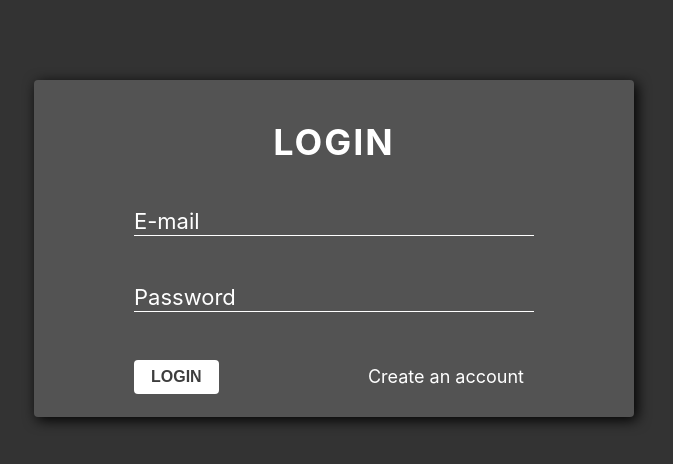
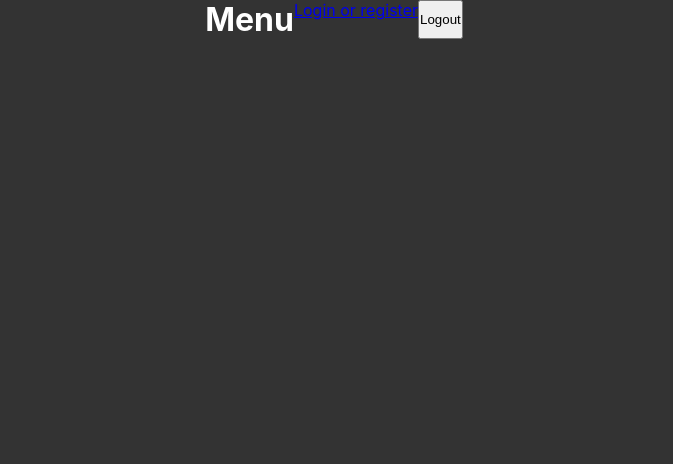
Before and after one commit to MateuszMalec1611/TSC-Tic-Tac-Toe, a React (Create React App) app: page /menu in a window 1280 px wide. Shown: the top 464 px of the page, without its empty margins (306-979 px from the left). Built offline with nearby package versions, Linux system fonts and the light colour scheme; no server answers.

Commit message:
feat: add login option

```diff
--- a/package.json
+++ b/package.json
@@ -46,6 +46,7 @@
     ]
   },
   "devDependencies": {
+    "@types/react-router-dom": "^5.3.0",
     "@types/styled-components": "^5.1.14",
     "babel-plugin-module-resolver": "^4.1.0"
   }
--- a/src/App.tsx
+++ b/src/App.tsx
@@ -1,11 +1,18 @@
-import Form from './components/Form/Form';
+import { BrowserRouter as Router, Switch, Route } from 'react-router-dom';
+import Auth from './pages/Auth/Auth';
+import Menu from './pages/Menu/Menu';
 import { Container, Wrapper } from './styles';
 
 const App = () => {
     return (
         <Container>
             <Wrapper>
-                <Form />
+                <Router>
+                    <Switch>
+                        <Route exact path="/" component={Auth} />
+                        <Route path="/menu" component={Menu} />
+                    </Switch>
+                </Router>
             </Wrapper>
         </Container>
     );
--- a/src/components/Form/Form.tsx
+++ b/src/components/Form/Form.tsx
@@ -1,16 +1,17 @@
-import React, { useContext, useState } from 'react';
+import React, { useState } from 'react';
+import { useHistory } from 'react-router';
 import { useForm } from 'src/hooks/useForm';
 import { useAuth } from 'src/hooks/useAuth';
 import { emialRegex } from 'src/utils/constants';
 import * as S from './styles';
 import { useTicTacToe } from 'src/hooks/useTicTacToe';
-import { TicTacToeContext } from 'src/store/TicTacToe/TicTacToe.context';
 import { TicTacToeActionType } from 'src/store/TicTacToe/TicTacToe.types';
 
 const Form = () => {
+    const history = useHistory();
     const [loginFormType, setLoginFormType] = useState(true);
     const [error, setError] = useState('');
-    const { signup } = useAuth();
+    const { signup, login } = useAuth();
     const {
         ticTacToeState: { loading },
         ticTacToeDispatch,
@@ -48,8 +49,9 @@ const Form = () => {
             setError('');
             ticTacToeDispatch({ type: TicTacToeActionType.LOADING, payload: true });
 
-            if (loginFormType) return;
+            if (loginFormType) await login(email, password);
             if (!loginFormType) await signup(email, password);
+            history.push('/menu');
         } catch (err) {
             setError(loginFormType ? 'Failed to login' : 'Failed to create an account');
         } finally {
@@ -72,8 +74,12 @@ const Form = () => {
     };
 
     const emailErrorInfo = emailError && <S.Error>Please enter a valid Email!</S.Error>;
-    const passwordErrorInfo = passwordError && <S.Error>Password incorrect (at least 6 characters)</S.Error>;
-    const confirmPasswordErrorInfo = confirmPasswordError && <S.Error>Passwords do not match</S.Error>;
+    const passwordErrorInfo = passwordError && (
+        <S.Error>Password incorrect (at least 6 characters)</S.Error>
+    );
+    const confirmPasswordErrorInfo = confirmPasswordError && (
+        <S.Error>Passwords do not match</S.Error>
+    );
 
     return (
         <S.FormContainer onSubmit={submitHandler}>
--- /dev/null
+++ b/src/pages/Auth/Auth.tsx
@@ -0,0 +1,5 @@
+import Form from 'src/components/Form/Form';
+
+const Auth = () => <Form />;
+
+export default Auth;
--- /dev/null
+++ b/src/pages/Menu/Menu.tsx
@@ -0,0 +1,36 @@
+import { useState } from 'react';
+import { Link, useHistory } from 'react-router-dom';
+import { useAuth } from 'src/hooks/useAuth';
+import { useTicTacToe } from 'src/hooks/useTicTacToe';
+import { TicTacToeActionType } from 'src/store/TicTacToe/TicTacToe.types';
+
+const Menu = () => {
+    const history = useHistory();
+    const [error, setError] = useState('');
+    const { logout } = useAuth();
+    const { ticTacToeDispatch } = useTicTacToe();
+
+    const logoutHandling = async () => {
+        try {
+            setError('');
+            ticTacToeDispatch({ type: TicTacToeActionType.LOADING, payload: true });
+
+            await logout();
+            history.push('/');
+        } catch (err) {
+            setError('Failed to logout');
+        } finally {
+            ticTacToeDispatch({ type: TicTacToeActionType.LOADING, payload: false });
+        }
+    };
+
+    return (
+        <>
+            <h1>Menu</h1>
+            <Link to="/">Login or register</Link>
+            <button onClick={logoutHandling}>Logout</button>
+        </>
+    );
+};
+
+export default Menu;
--- /dev/null
+++ b/src/pages/Menu/style.ts
@@ -0,0 +1 @@
+import styled from 'styled-components';
--- a/src/store/Auth/Auth.context.tsx
+++ b/src/store/Auth/Auth.context.tsx
@@ -1,6 +1,12 @@
 import React from 'react';
 import { createContext, useContext, useEffect, useState } from 'react';
-import { createUserWithEmailAndPassword, User } from '@firebase/auth';
+import {
+    createUserWithEmailAndPassword,
+    getAuth,
+    signInWithEmailAndPassword,
+    signOut,
+    User,
+} from '@firebase/auth';
 import { auth } from 'src/firebase';
 import { ProviderValue } from './Auth.types';
 import { useTicTacToe } from 'src/hooks/useTicTacToe';
@@ -22,9 +28,19 @@ const AuthProvider: React.FC = ({ children }) => {
         return createUserWithEmailAndPassword(auth, email, password);
     };
 
+    const login = (email: string, password: string) => {
+        return signInWithEmailAndPassword(auth, email, password);
+    };
+
+    const logout = () => {
+        return signOut(auth);
+    };
+
     const value = {
         currentUser,
         signup,
+        login,
+        logout,
     };
 
     return <AuthContext.Provider value={value}>{children}</AuthContext.Provider>;
--- a/src/store/Auth/Auth.types.ts
+++ b/src/store/Auth/Auth.types.ts
@@ -1,4 +1,6 @@
 export type ProviderValue = {
     currentUser: any;
     signup: (email: string, password: string) => any;
+    login: (email: string, password: string) => any;
+    logout: () => any;
 };
```
Also changed, not shown: 2 other files (tests, documents, lock files or other folders).
